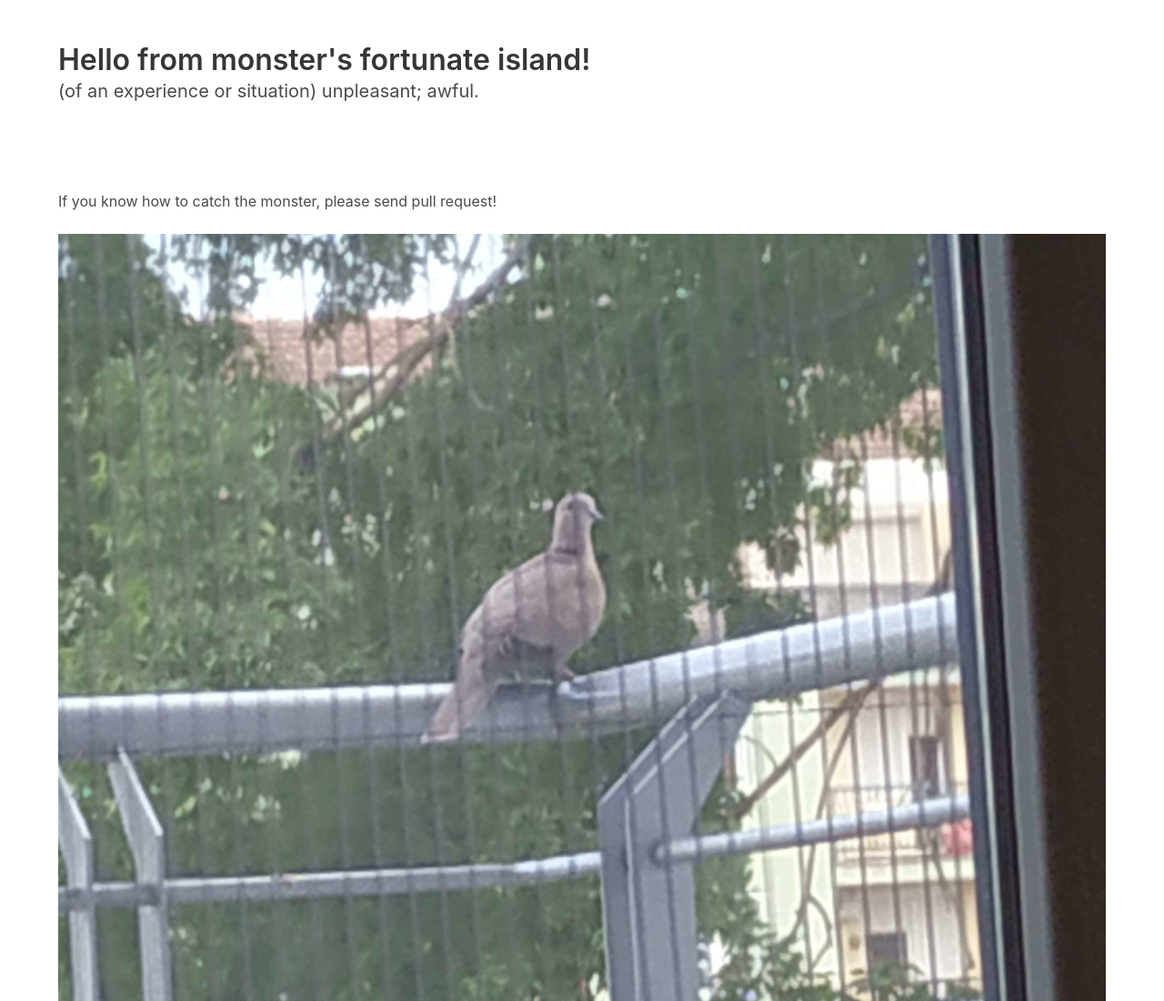
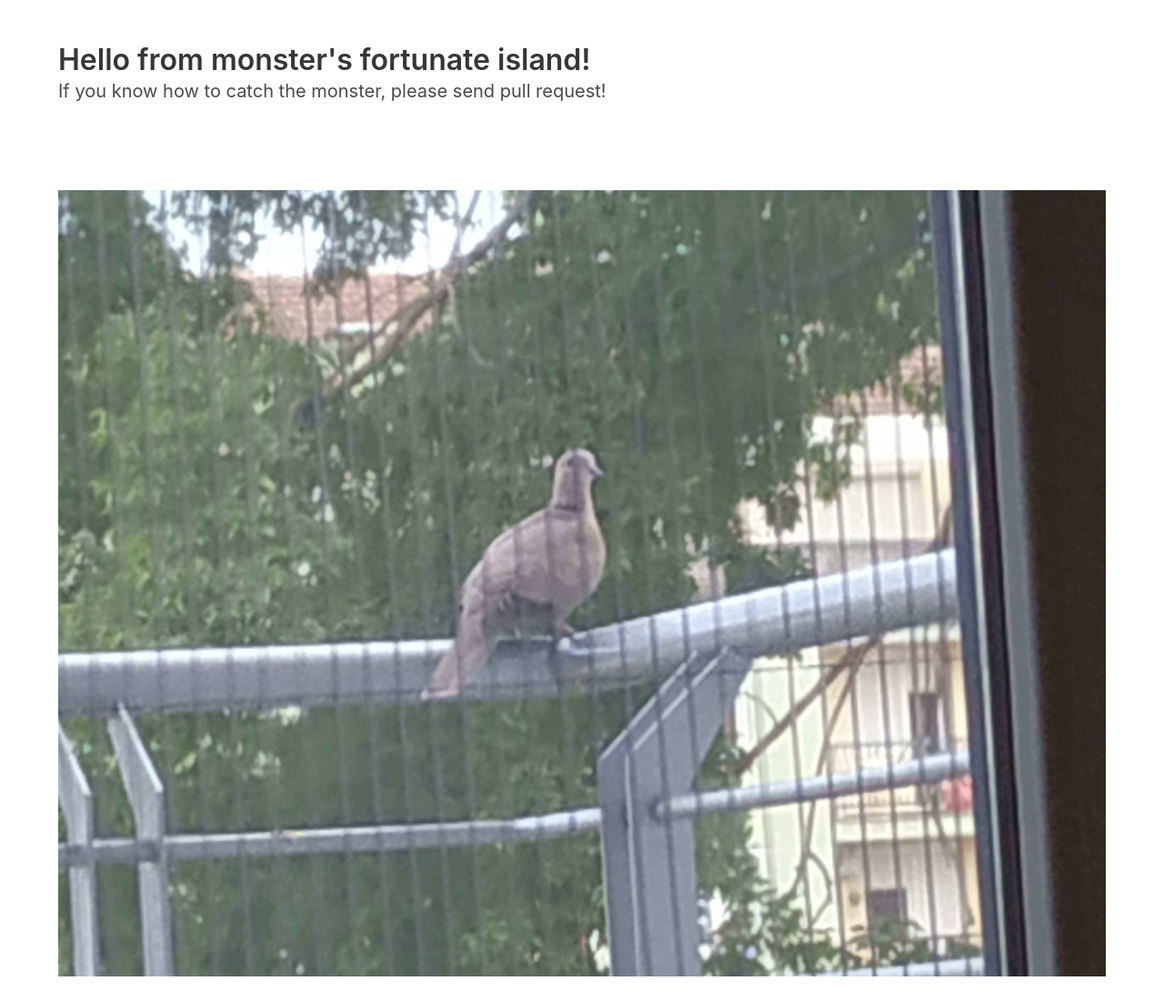
Before and after one commit to 0x8000/shitty, a plain HTML site: page index.html in a window 1280 px wide. Shown: the top 1100 px of the page at 91% size. Drawn offline with nearby package versions, Linux system fonts and the light colour scheme.

Commit message:
Update index.html

```diff
--- a/index.html
+++ b/index.html
@@ -16,15 +16,12 @@
                 Hello from monster's fortunate island!
             </h1>
             <p class="subtitle">
-                (of an experience or situation) unpleasant; awful.
+                If you know how to catch the monster, please send pull request!
             </p>
         </div>
     </section>
     <section class="section">
         <div class="container">
-            <div class="content">
-                <p>If you know how to catch the monster, please send pull request!</p>
-            </div>
             <div class="columns">
                 <div class="column is-full">
                     <img width="100%" height="100%" src="monster.jpg">
```
